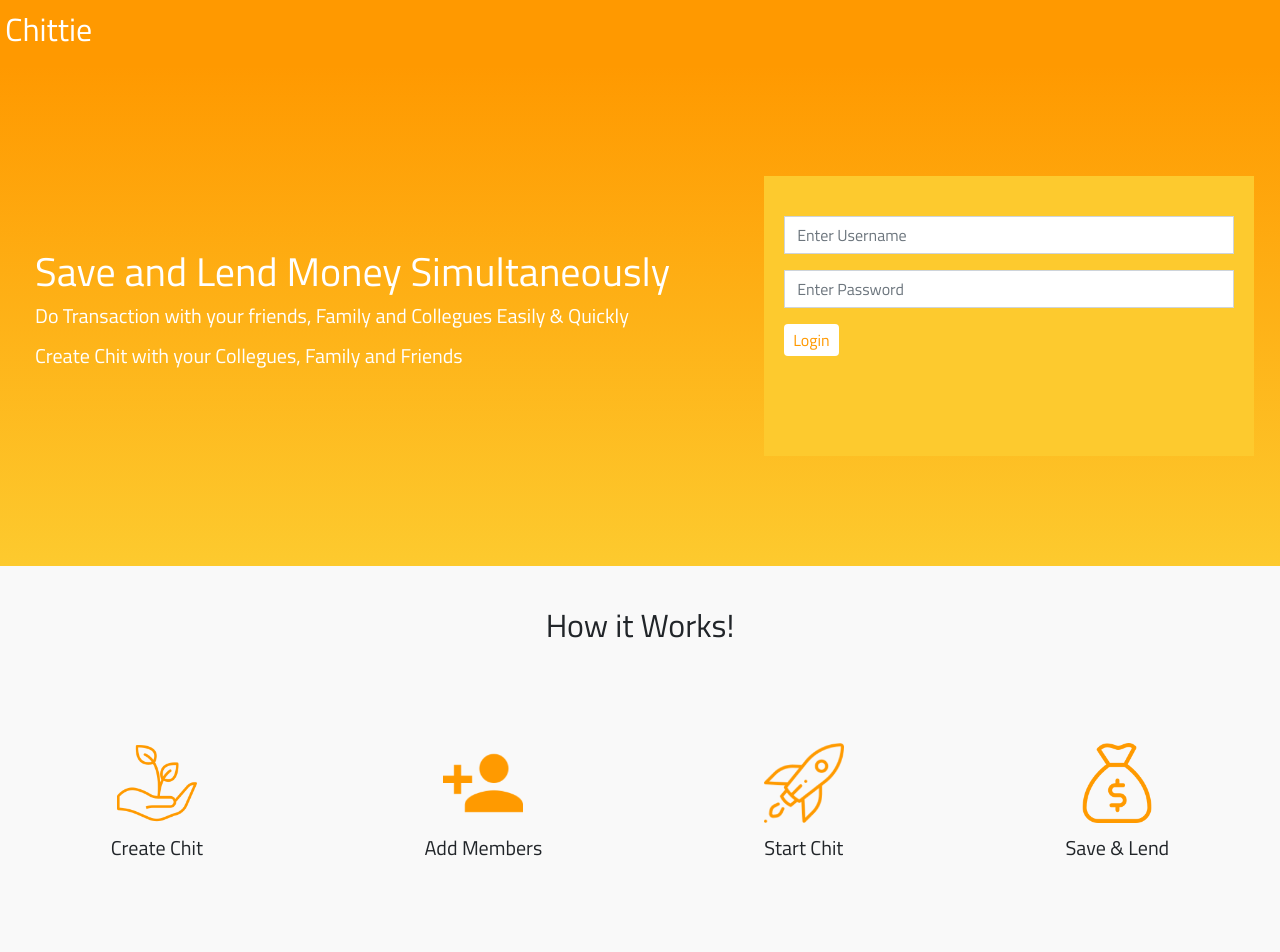
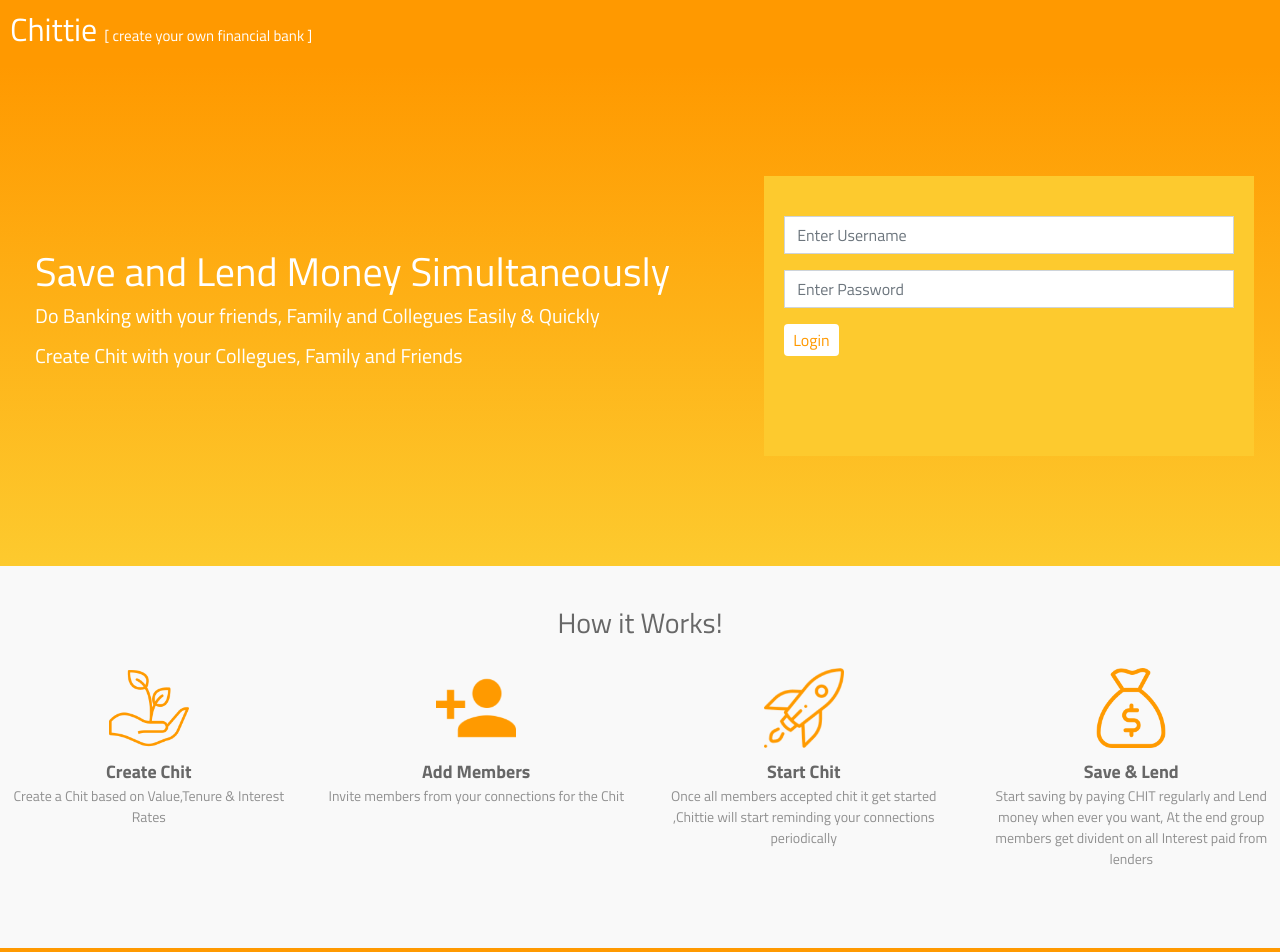
Before and after one commit to krishnanprasad/ChittieWeb, a React (Create React App) app: page / in a window 1280 px wide. Shown: the top 952 px of the page. Built offline with nearby package versions, Linux system fonts and the light colour scheme.

Commit message:
Login Page Description

```diff
--- a/src/Screens/LoginPage.js
+++ b/src/Screens/LoginPage.js
@@ -34,8 +34,8 @@ class LoginPage extends Component {
     return (
       <div className="LoginPage">
         <div>
-          <div style={{ backgroundColor: '#ff9900', padding: '10px 5px' }}>
-            <h2 style={{ color: 'white' }}>Chittie</h2>
+          <div style={{ backgroundColor: '#ff9900', padding: '10px 10px' }}>
+            <h2 style={{ color: 'white' }}>Chittie <span style={{ fontSize: '15px' }}>[ create your own financial bank ]</span></h2>
           </div>
 
 
@@ -43,7 +43,7 @@ class LoginPage extends Component {
             <div className="col-md-7" style={{ marginTop: 'auto', marginBottom: 'auto', paddingLeft: '50px' }}>
               <h1 style={{ color: 'white' }}>Save and Lend Money Simultaneously</h1>
               <p>
-                <h5 style={{ color: 'white' }}>Do Transaction with your friends, Family and Collegues  Easily & Quickly</h5>
+                <h5 style={{ color: 'white' }}>Do Banking with your friends, Family and Collegues  Easily & Quickly</h5>
               </p>
               <p>
                 <h5 style={{ color: 'white' }}>Create Chit with your Collegues, Family and Friends</h5>
@@ -65,37 +65,41 @@ class LoginPage extends Component {
             </div>
           </div>
           <div>
-            <h2 style={{ textAlign: 'center', marginTop: '40px' }}>How it Works!</h2>
-            <div className="d-flex" style={{ height: '300px' }}>
-              <div className="p-2 flex-fill" style={{ marginTop: 'auto', marginBottom: 'auto' }}>
+            <h3 className="SecondBlack" style={{ textAlign: 'center', marginTop: '40px' }}>How it Works!</h3>
+            <div className="row" style={{ height: '300px' }}>
+              <div className="col-md-3" style={{ marginTop: '20px', marginBottom: '20px' }}>
                 <div style={{ textAlign: 'center' }}>
                   <img src={require("../../src/assets/LoginPage/med1.png")} style={{ width: '80px', height: '80px' }} alt="userimage" />
                   <div style={{ display: 'block', marginTop: '10px' }}>
-                    <span style={{ fontSize: '20px' }}>Create Chit</span>
+                    <span className="SecondBlack" style={{ fontWeight:600,fontSize: '18px', display: 'block' }}>Create Chit</span>
+                    <span className="ThirdBlack" style={{ fontSize: '14px', display: 'block' }}>Create a Chit based on Value,Tenure & Interest Rates</span>
                   </div>
                 </div>
               </div>
-              <div className="p-2 flex-fill" style={{ marginTop: 'auto', marginBottom: 'auto' }}>
+              <div className="col-md-3" style={{ marginTop: '20px', marginBottom: '20px' }}>
                 <div style={{ textAlign: 'center' }}>
                   <img src={require("../../src/assets/LoginPage/med2.png")} style={{ width: '80px', height: '80px' }} alt="userimage" />
                   <div style={{ display: 'block', marginTop: '10px' }}>
-                    <span style={{ fontSize: '20px' }}>Add Members</span>
+                    <span className="SecondBlack" style={{ fontWeight:600,fontSize: '18px', display: 'block' }}>Add Members</span>
+                    <span className="ThirdBlack" style={{ fontSize: '14px', display: 'block' }}>Invite members from your connections for the Chit</span>
                   </div>
                 </div>
               </div>
-              <div className="p-2 flex-fill" style={{ marginTop: 'auto', marginBottom: 'auto' }}>
+              <div className="col-md-3" style={{ marginTop: '20px', marginBottom: '20px' }}>
                 <div style={{ textAlign: 'center' }}>
                   <img src={require("../../src/assets/LoginPage/med3.png")} style={{ width: '80px', height: '80px' }} alt="userimage" />
                   <div style={{ display: 'block', marginTop: '10px' }}>
-                    <span style={{ fontSize: '20px' }}>Start Chit</span>
+                    <span className="SecondBlack" style={{ fontWeight:600,fontSize: '18px', display: 'block' }}>Start Chit</span>
+                    <span className="ThirdBlack" style={{ fontSize: '14px', display: 'block' }}>Once all members accepted chit it get started ,Chittie will start reminding your connections periodically</span>
                   </div>
                 </div>
               </div>
-              <div className="p-2 flex-fill" style={{ marginTop: 'auto', marginBottom: 'auto' }}>
+              <div className="col-md-3" style={{ marginTop: '20px', marginBottom: '20px' }}>
                 <div style={{ textAlign: 'center' }}>
                   <img src={require("../../src/assets/LoginPage/med4.png")} style={{ width: '80px', height: '80px' }} alt="userimage" />
                   <div style={{ display: 'block', marginTop: '10px' }}>
-                    <span style={{ fontSize: '20px' }}>Save & Lend</span>
+                    <span className="SecondBlack" style={{ fontWeight:600,fontSize: '18px', display: 'block' }}>Save & Lend</span>
+                    <span className="ThirdBlack" style={{ fontSize: '14px', display: 'block' }}>Start saving by paying CHIT regularly and Lend money when ever you want, At the end group members get divident on all Interest paid from lenders</span>
                   </div>
                 </div>
               </div>
@@ -104,8 +108,8 @@ class LoginPage extends Component {
           <div className="row" style={{ marginTop: '0px', backgroundColor: '#ff9900', backgroundImage: 'linear-gradient(180deg, #ff9900, #fdca2e)', height: '120px' }}>
             <div className="col-md-12" style={{ marginTop: 'auto', marginBottom: 'auto' }}>
               <div className="row">
-                <div className="col-md-3" style={{textAlign:'center'}}>
-                  <span style={{color:'white'}}>Invite your Friends</span>
+                <div className="col-md-3" style={{ textAlign: 'center' }}>
+                  <span style={{ color: 'white' }}>Invite your Friends</span>
                 </div>
                 <div className="col-md-6" >
                   <input type="text" className="form-control" placeholder="Invite your Friends" />
```
